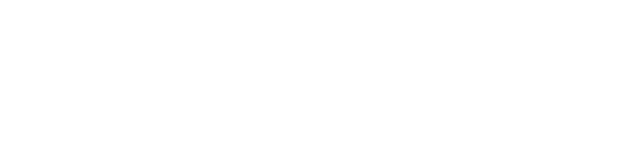
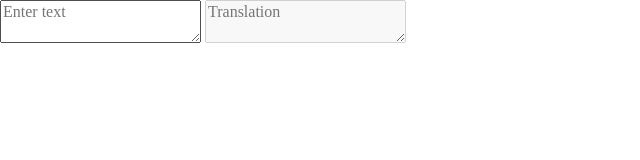
Before and after one commit to MAbdurahman/js-language-translator, a plain HTML site: page index.html in a window 1280 px wide. Shown: the whole page, without its empty margins (0-640 px from the left). Drawn offline with Linux system fonts and the light colour scheme.

Commit message:
Add html structure for textareas

```diff
--- a/index.html
+++ b/index.html
@@ -13,9 +13,18 @@
     <link rel="stylesheet" href="https://cdnjs.cloudflare.com/ajax/libs/font-awesome/5.15.1/css/all.min.css"/>
     <!-- main css-->
     <link rel="stylesheet" href="./css/main.css">
+
     <title>js-language-translator</title>
 </head>
 <body>
+<div class="container">
+    <div class="wrapper">
+        <div class="text-input">
+            <textarea spellcheck="false" class="from-text" placeholder="Enter text"></textarea>
+            <textarea spellcheck="false" readonly disabled class="to-text" placeholder="Translation"></textarea>
+        </div>
+    </div>
+</div>
 
 <!-- jQuery scripts -->
 <script src="./js/jquery-3.6.1.min.js"></script>
```
